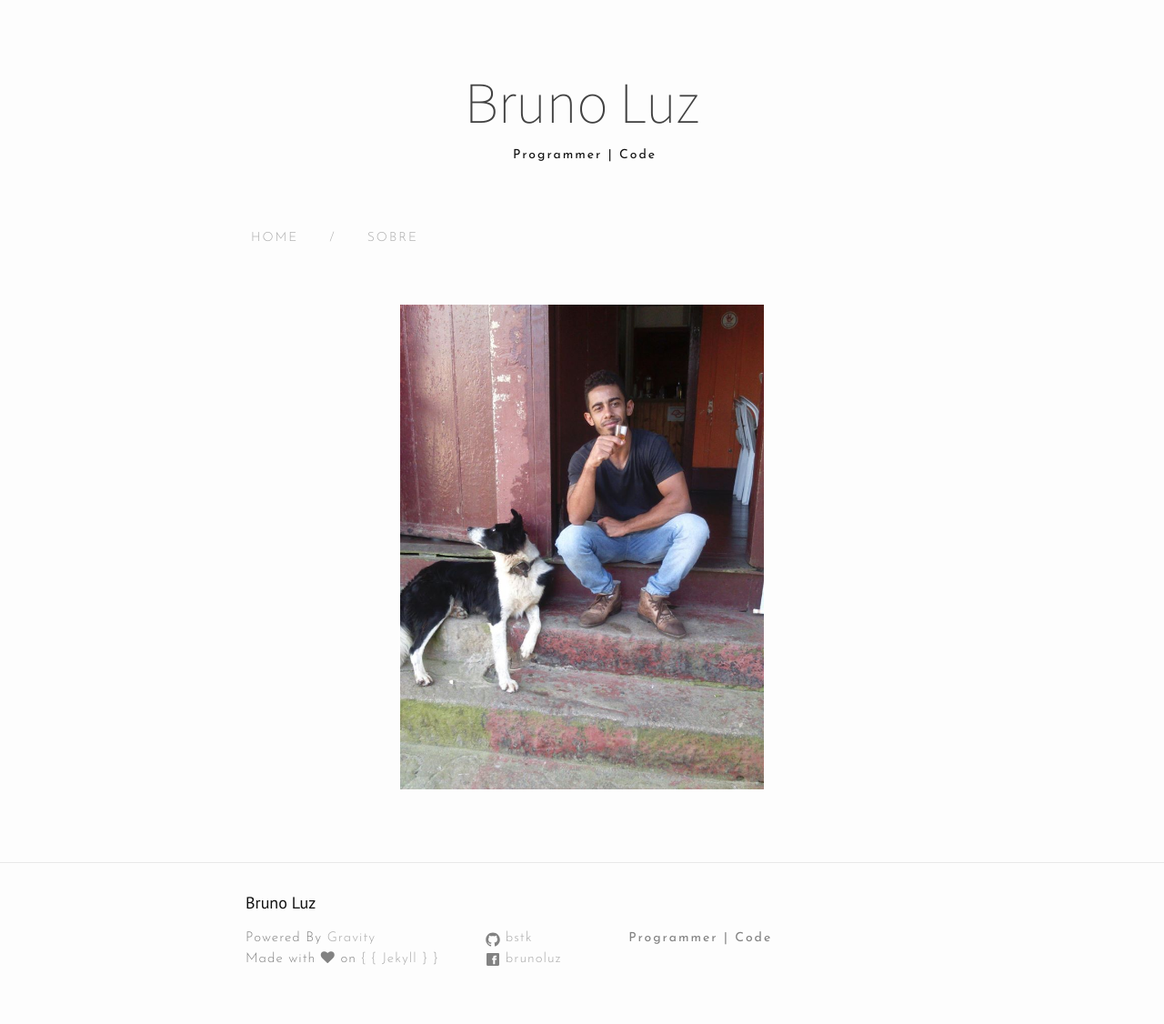
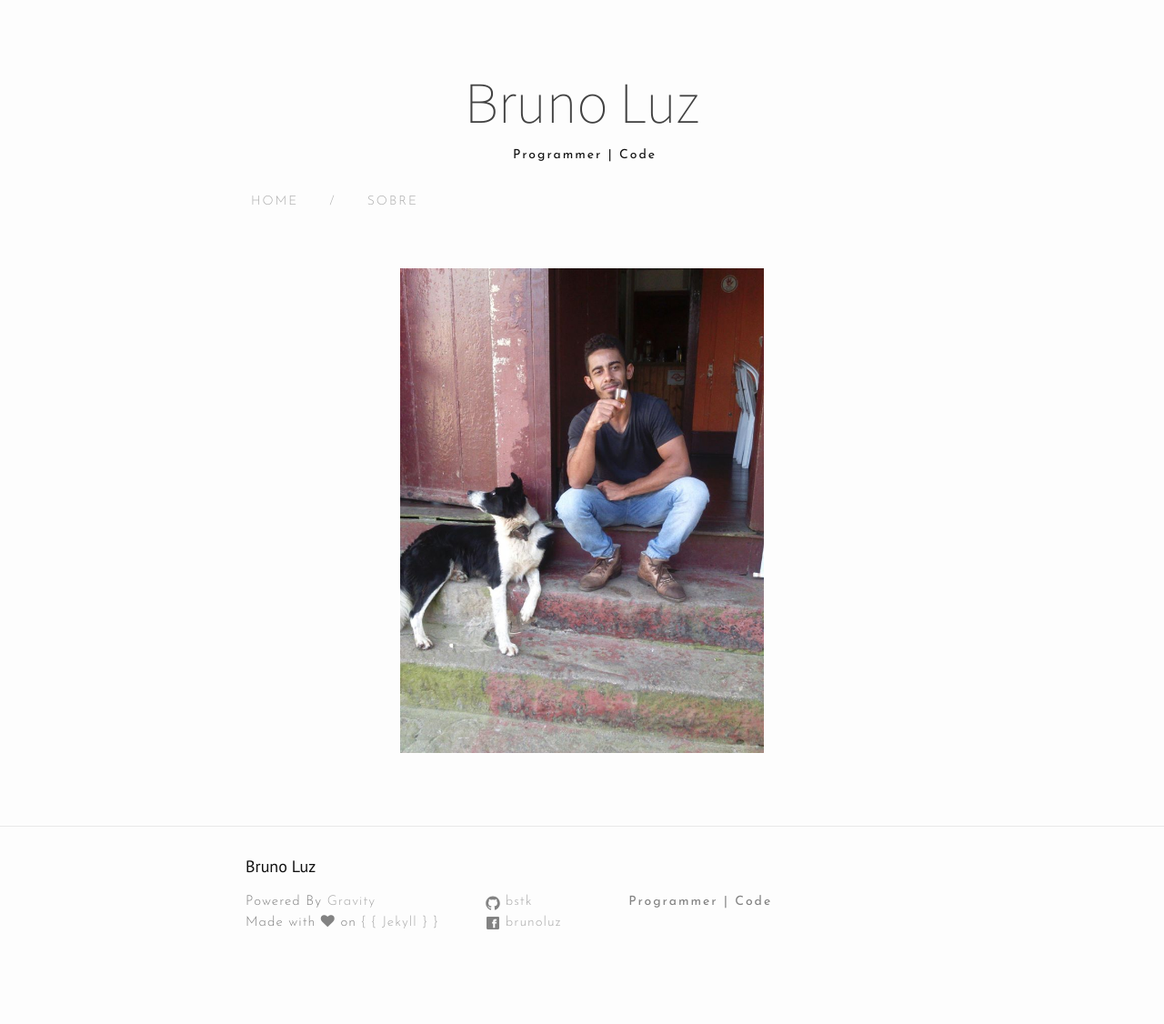
Before and after one commit to BSTK/bstk.github.io, a Jekyll site: the page built from index.html, in a window 1280 px wide. Shown: the whole page at 91% size. Built offline with Jekyll 4.4.1, drawn with Linux system fonts in a browser that asks for light colours; nearby versions of some CDN libraries; the list of posts is cut into pages by our own code; comment, search, counter and statistics services are not loaded; after the commit the page ends 1086 px from its top, so only the background shows below that.

Commit message:
Configuração layout minimo

```diff
--- a/css/style.scss
+++ b/css/style.scss
@@ -356,7 +356,7 @@ pre {
   text-indent: 6px;
   font-family: 'Josefin Sans';
   font-weight: 300;
-  padding-top: 5em;
+  padding-top: 30px;
 }
 .page-title {
   text-transform: uppercase;
```
